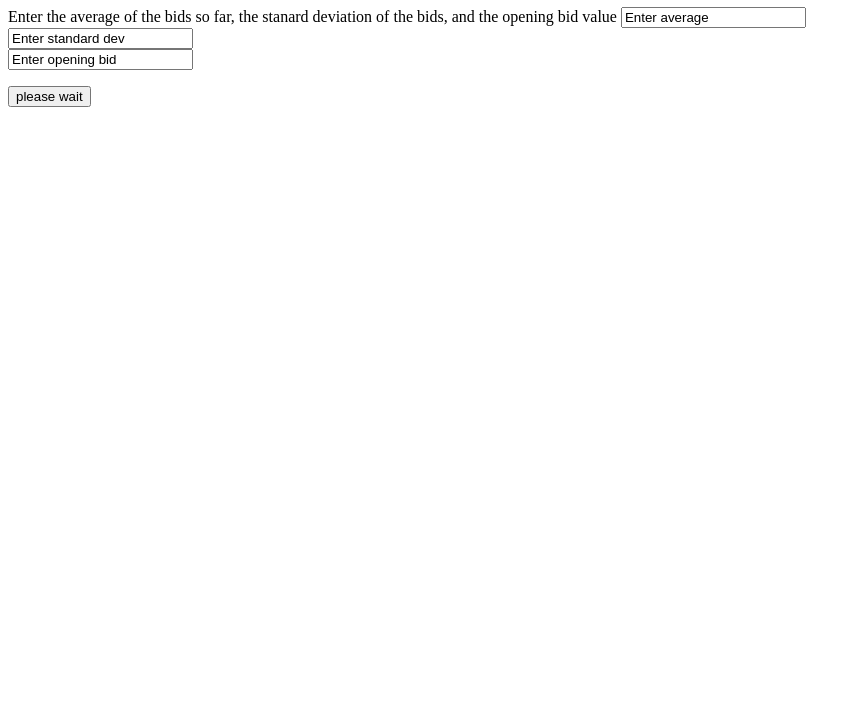
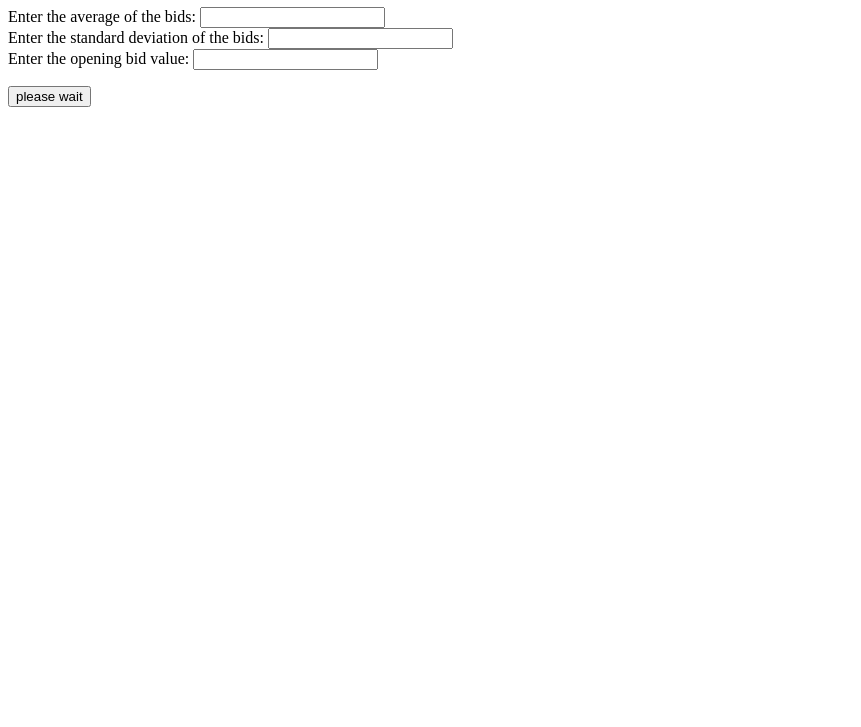
Before and after one commit to nsahra14/bid_predictor, a plain HTML site: page static/index.html in a window 1280 px wide. Shown: the part 73-800 px from the top of the page, without its empty margins (0-861 px from the left). Drawn offline with Linux system fonts and the light colour scheme; files whose address does not match are found by name.

Commit message:
changed format of form

```diff
--- a/static/index.html
+++ b/static/index.html
@@ -12,14 +12,13 @@
 <body>
 <H1>Ebay Bid Predictor</H1>
 
-<P>Enter the average of the bids so far, the stanard deviation of the bids, and the opening bid value
-<input value ="Enter average" id="average_field">
+<P>Enter the average of the bids: <input id="average_field">
 <br>
-<input value ="Enter standard dev" id="std_dev_field">
+Enter the standard deviation of the bids: <input id="std_dev_field">
 <br>
-<input value ="Enter opening bid" id = "open_field"></P>
+Enter the opening bid value: <input id = "open_field"></P>
 
-<P><input type="button" value="please wait"
+<P><input id="submit_values" type="button" value="please wait"
   onclick="will_be_set_after_api_is_loaded"></P>
 
 
```
